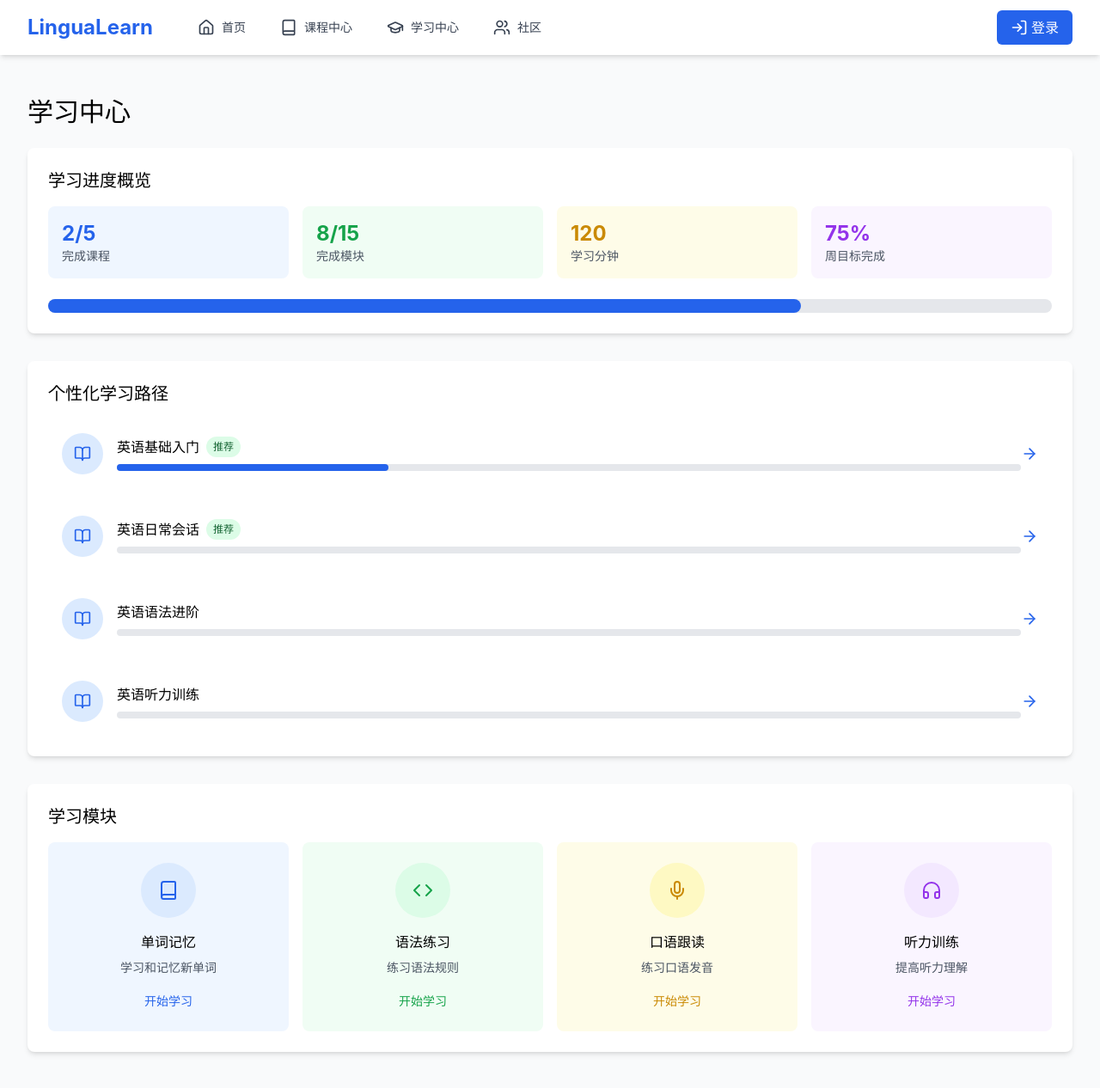
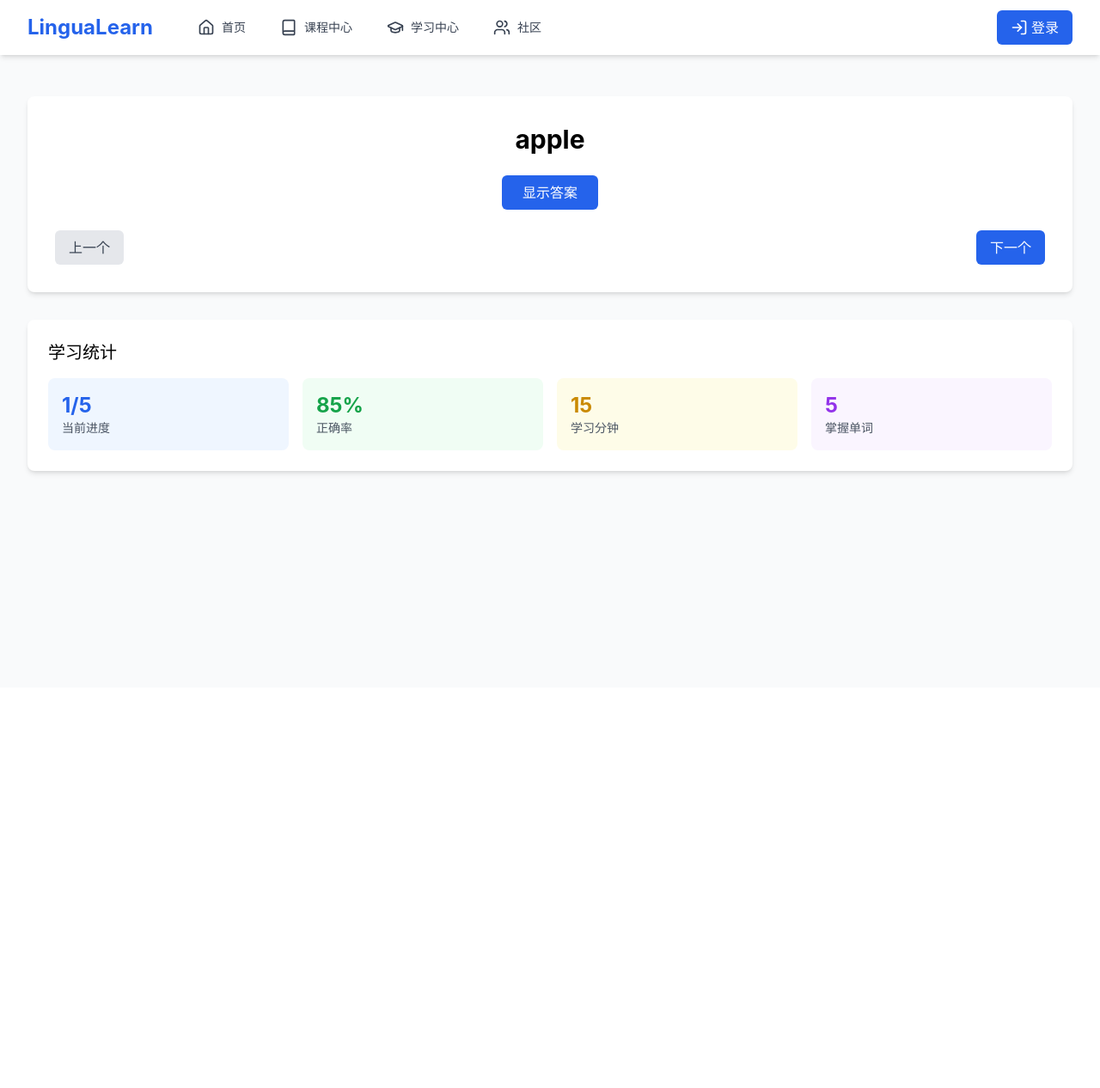
Before and after one commit to slowdown87/MultiLanguage, a React (Vite) app: page /MultiLanguage/learn/1 in a window 1280 px wide. Shown: the top 1266 px of the page at 86% size. After the commit the page ends 800 px from the top, so only its background shows below. Built offline with nearby package versions, Linux system fonts and the light colour scheme.

Commit message:
Fix useParams usage

```diff
--- a/src/pages/Learn.tsx
+++ b/src/pages/Learn.tsx
@@ -4,7 +4,9 @@ import { Book, Clock, Award, ArrowRight, Play, Pause, CheckCircle, BookOpen, Hea
 import { Link, useParams } from 'react-router-dom'
 
 const Learn = () => {
-  const { id, moduleId } = useParams<{ id: string; moduleId: string }>()
+  const params = useParams()
+  const id = params.id
+  const moduleId = params.moduleId
   const [currentWordIndex, setCurrentWordIndex] = useState<number>(0)
   const [showAnswer, setShowAnswer] = useState<boolean>(false)
   const [words, setWords] = useState([
@@ -34,6 +36,14 @@ const Learn = () => {
           { word: 'え (e)', meaning: '江', example: 'えいご (eigo) - 英语' },
           { word: 'お (o)', meaning: '於', example: 'おはよう (ohayou) - 早上好' },
         ]
+      case '5': // 日语日常会话
+        return [
+          { word: 'こんにちは', meaning: '你好', example: 'こんにちは、お元気ですか？ - 你好，你好吗？' },
+          { word: 'ありがとう', meaning: '谢谢', example: 'ありがとうございます - 非常感谢' },
+          { word: 'はい', meaning: '是', example: 'はい、そうです - 是的，没错' },
+          { word: 'いいえ', meaning: '不', example: 'いいえ、違います - 不，不是' },
+          { word: 'さようなら', meaning: '再见', example: 'さようなら、また明日 - 再见，明天见' },
+        ]
       case '6': // 韩语基础入门
         return [
           { word: '사과 (sagwa)', meaning: '苹果', example: '사과를 먹어요 (sagwareul meogeoyo) - 吃苹果' },
@@ -41,6 +51,14 @@ const Learn = () => {
           { word: '고양이 (goyangi)', meaning: '猫', example: '고양이가 자고 있어요 (goyangiga jago isseoyo) - 猫在睡觉' },
           { word: '개 (gae)', meaning: '狗', example: '개는 충성스러운 동물입니다 (gaeneun chungseongseureoun dongmulimnida) - 狗是忠诚的动物' },
           { word: '집 (jip)', meaning: '房子', example: '큰 집에 살아요 (keun jibe sarayo) - 住在大房子里' },
+        ]
+      case '7': // 法语基础入门
+        return [
+          { word: 'bonjour', meaning: '你好', example: 'Bonjour, comment allez-vous? - 你好，你好吗？' },
+          { word: 'merci', meaning: '谢谢', example: 'Merci beaucoup - 非常感谢' },
+          { word: 'oui', meaning: '是', example: 'Oui, c\'est ça - 是的，就是这样' },
+          { word: 'non', meaning: '不', example: 'Non, je ne pense pas - 不，我不这么认为' },
+          { word: 'au revoir', meaning: '再见', example: 'Au revoir, à demain - 再见，明天见' },
         ]
       default:
         return [
@@ -87,6 +105,78 @@ const Learn = () => {
   const handlePrevWord = () => {
     setCurrentWordIndex((prev) => (prev - 1 + words.length) % words.length)
     setShowAnswer(false)
+  }
+
+  if (id && !moduleId) {
+    // 如果有课程ID但没有模块ID，重定向到单词记忆模块
+    return (
+      <div className="min-h-screen bg-gray-50 pt-16">
+        <section className="py-12">
+          <div className="max-w-7xl mx-auto px-4 sm:px-6 lg:px-8">
+            <div className="bg-white rounded-lg shadow-md p-8 mb-8">
+              <motion.div
+                initial={{ opacity: 0, y: 20 }}
+                animate={{ opacity: 1, y: 0 }}
+                transition={{ duration: 0.5 }}
+                className="text-center"
+              >
+                <h2 className="text-3xl font-bold mb-6">{words[currentWordIndex].word}</h2>
+                {showAnswer ? (
+                  <div className="mb-6">
+                    <p className="text-xl text-gray-700 mb-2">{words[currentWordIndex].meaning}</p>
+                    <p className="text-gray-600 italic">{words[currentWordIndex].example}</p>
+                  </div>
+                ) : (
+                  <button
+                    onClick={() => setShowAnswer(true)}
+                    className="bg-blue-600 text-white px-6 py-2 rounded-md hover:bg-blue-700 transition-colors mb-6"
+                  >
+                    显示答案
+                  </button>
+                )}
+                <div className="flex justify-between">
+                  <button
+                    onClick={handlePrevWord}
+                    className="bg-gray-200 text-gray-700 px-4 py-2 rounded-md hover:bg-gray-300 transition-colors"
+                  >
+                    上一个
+                  </button>
+                  <button
+                    onClick={handleNextWord}
+                    className="bg-blue-600 text-white px-4 py-2 rounded-md hover:bg-blue-700 transition-colors"
+                  >
+                    下一个
+                  </button>
+                </div>
+              </motion.div>
+            </div>
+
+            {/* 学习统计 */}
+            <div className="bg-white rounded-lg shadow-md p-6">
+              <h2 className="text-xl font-semibold mb-4">学习统计</h2>
+              <div className="grid grid-cols-2 md:grid-cols-4 gap-4">
+                <div className="bg-blue-50 p-4 rounded-lg">
+                  <div className="text-2xl font-bold text-blue-600">{currentWordIndex + 1}/{words.length}</div>
+                  <div className="text-sm text-gray-600">当前进度</div>
+                </div>
+                <div className="bg-green-50 p-4 rounded-lg">
+                  <div className="text-2xl font-bold text-green-600">85%</div>
+                  <div className="text-sm text-gray-600">正确率</div>
+                </div>
+                <div className="bg-yellow-50 p-4 rounded-lg">
+                  <div className="text-2xl font-bold text-yellow-600">15</div>
+                  <div className="text-sm text-gray-600">学习分钟</div>
+                </div>
+                <div className="bg-purple-50 p-4 rounded-lg">
+                  <div className="text-2xl font-bold text-purple-600">5</div>
+                  <div className="text-sm text-gray-600">掌握单词</div>
+                </div>
+              </div>
+            </div>
+          </div>
+        </section>
+      </div>
+    )
   }
 
   if (moduleId) {
@@ -263,7 +353,7 @@ const Learn = () => {
                 <h3 className="font-medium mb-2">单词记忆</h3>
                 <p className="text-sm text-gray-600 mb-4">学习和记忆新单词</p>
                 <Link
-                  to="/learn/1/1"
+                  to={`/learn/${id || '1'}/1`}
                   className="text-blue-600 font-medium hover:text-blue-800 text-sm"
                 >
                   开始学习
@@ -281,7 +371,7 @@ const Learn = () => {
                 <h3 className="font-medium mb-2">语法练习</h3>
                 <p className="text-sm text-gray-600 mb-4">练习语法规则</p>
                 <Link
-                  to="/learn/1/2"
+                  to={`/learn/${id || '1'}/2`}
                   className="text-green-600 font-medium hover:text-green-800 text-sm"
                 >
                   开始学习
@@ -299,7 +389,7 @@ const Learn = () => {
                 <h3 className="font-medium mb-2">口语跟读</h3>
                 <p className="text-sm text-gray-600 mb-4">练习口语发音</p>
                 <Link
-                  to="/learn/1/3"
+                  to={`/learn/${id || '1'}/3`}
                   className="text-yellow-600 font-medium hover:text-yellow-800 text-sm"
                 >
                   开始学习
@@ -317,7 +407,7 @@ const Learn = () => {
                 <h3 className="font-medium mb-2">听力训练</h3>
                 <p className="text-sm text-gray-600 mb-4">提高听力理解</p>
                 <Link
-                  to="/learn/1/4"
+                  to={`/learn/${id || '1'}/4`}
                   className="text-purple-600 font-medium hover:text-purple-800 text-sm"
                 >
                   开始学习
```
